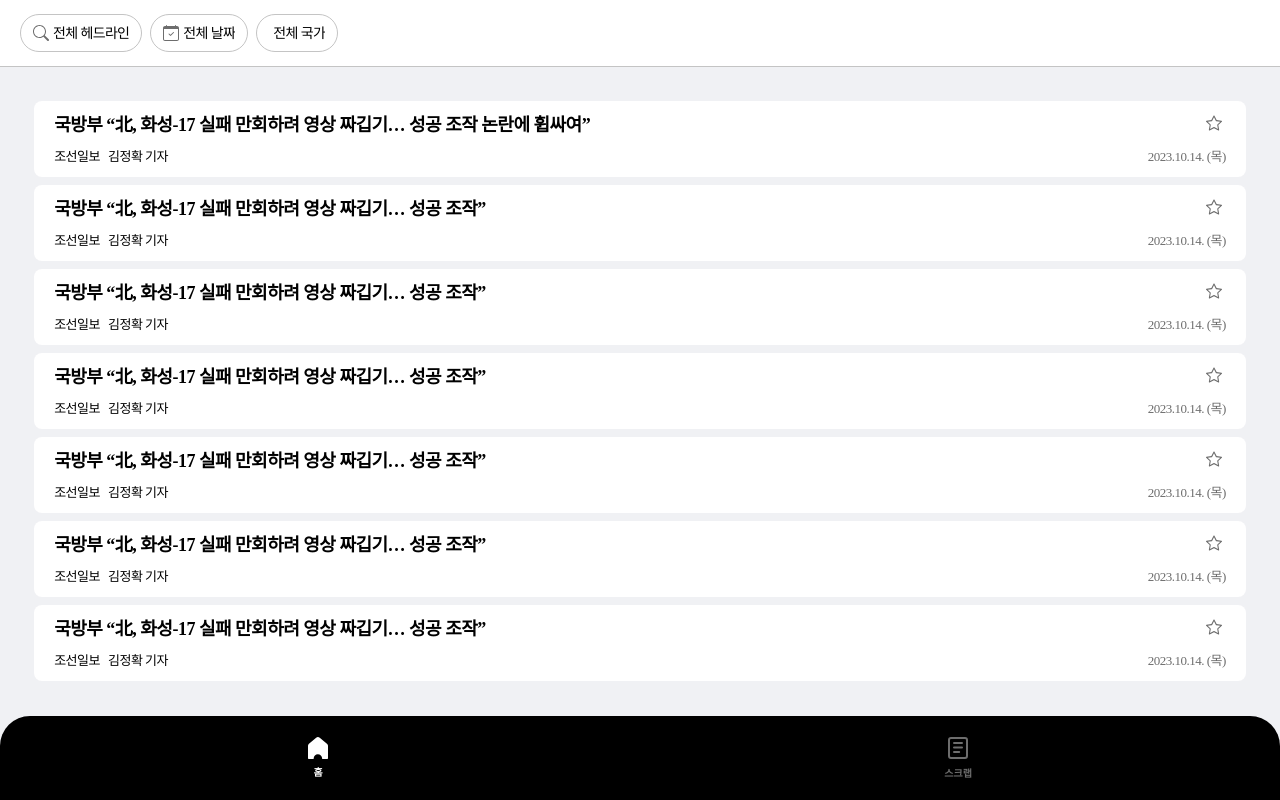
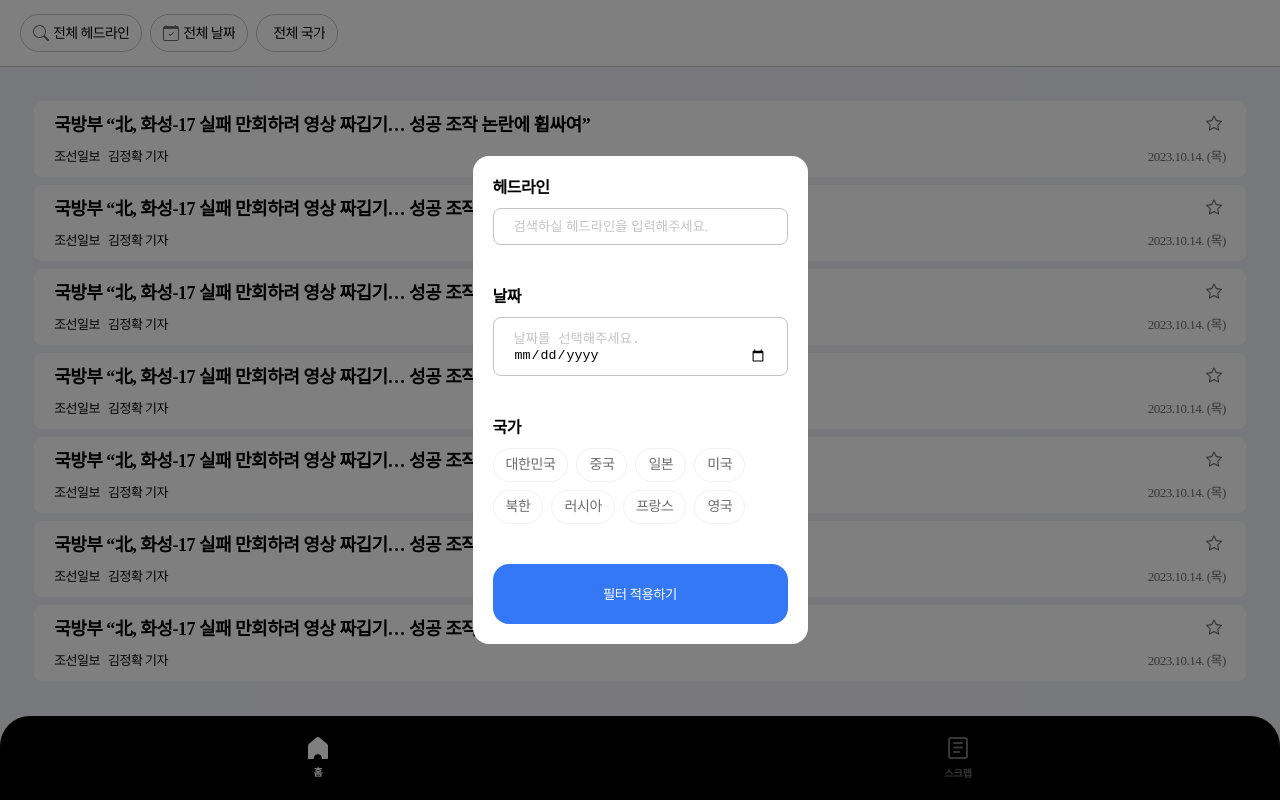
Before and after one commit to egChoi92/nytimes-scarpbook, a React (Create React App) app: page / in a window 1280 px wide. Both pictures are taken after a click on the button "전체 헤드라인". Built offline with nearby package versions, Linux system fonts and the light colour scheme.

Commit message:
Design: 필터 모달 팝업 UI 개발

```diff
--- a/package.json
+++ b/package.json
@@ -24,7 +24,8 @@
     "sort-by": "^1.2.0",
     "styled-components": "^6.0.9",
     "styled-reset": "^4.5.1",
-    "web-vitals": "^2.1.4"
+    "web-vitals": "^2.1.4",
+    "zustand": "^4.4.3"
   },
   "scripts": {
     "start": "react-scripts start",
--- a/src/App.tsx
+++ b/src/App.tsx
@@ -1,4 +1,5 @@
 import BottomBar from 'components/bottomBar/BottomBar';
+import FilterModal from 'components/filter/FilterModal';
 import TopBar from 'components/topBar/TopBar';
 import { Outlet } from 'react-router';
 import styled from 'styled-components';
@@ -18,6 +19,7 @@ export default function App() {
 				<Outlet />
 			</StyledAppContents>
 			<BottomBar />
+			<FilterModal />
 		</div>
 	);
 }
--- a/src/components/filter/FilterButton.tsx
+++ b/src/components/filter/FilterButton.tsx
@@ -1,3 +1,4 @@
+import { filterModalStore } from 'state/modal';
 import styled from 'styled-components';
 
 interface PropsType {
@@ -35,8 +36,12 @@ const StyledFilterButtonText = styled.p`
 `;
 
 export default function FilterButton({ id, text, iconSrc }: PropsType) {
+	const toggleModal = filterModalStore((state) => state.setIsShow);
+	const handleFilterModalOpen = () => {
+		toggleModal(true);
+	};
 	return (
-		<StyledFilterButton className={`button-${id}`}>
+		<StyledFilterButton className={`button-${id}`} onClick={handleFilterModalOpen}>
 			<img src={iconSrc} alt="" />
 			<StyledFilterButtonText>
 				<span>{text}</span>
--- /dev/null
+++ b/src/components/filter/FilterDate.tsx
@@ -0,0 +1,23 @@
+import styled from 'styled-components';
+import { StyledFilter, StyledFilterTitle, StyledInput } from 'styles/compoents';
+
+export const StyledFilterInputDate = styled(StyledInput)`
+	&::before {
+		content: attr(data-placeholder);
+		width: 100%;
+		color: #c4c4c4;
+	}
+
+	&:focus::before {
+		display: none;
+	}
+`;
+
+export default function FilterDate() {
+	return (
+		<StyledFilter>
+			<StyledFilterTitle>날짜</StyledFilterTitle>
+			<StyledFilterInputDate type="date" data-placeholder="날짜를 선택해주세요." />
+		</StyledFilter>
+	);
+}
--- /dev/null
+++ b/src/components/filter/FilterHeadline.tsx
@@ -0,0 +1,10 @@
+import { StyledFilter, StyledFilterTitle, StyledInput } from 'styles/compoents';
+
+export default function FilterHeadline() {
+	return (
+		<StyledFilter>
+			<StyledFilterTitle>헤드라인</StyledFilterTitle>
+			<StyledInput type="text" placeholder="검색하실 헤드라인을 입력해주세요." />
+		</StyledFilter>
+	);
+}
--- /dev/null
+++ b/src/components/filter/FilterModal.tsx
@@ -0,0 +1,61 @@
+import FilterDate from 'components/filter/FilterDate';
+import FilterHeadline from 'components/filter/FilterHeadline';
+import FilterNation from 'components/filter/FilterNation';
+import { MouseEvent } from 'react';
+import { filterModalStore } from 'state/modal';
+import styled from 'styled-components';
+
+const StyledModal = styled.div`
+	display: flex;
+	justify-content: center;
+	align-items: center;
+	position: fixed;
+	top: 0;
+	left: 0;
+	width: 100%;
+	height: 100%;
+	background-color: rgba(0, 0, 0, 0.5);
+`;
+const StyledModalWrapper = styled.div`
+	width: 89.33333333333333%;
+	max-width: 335px;
+	padding: 1.25rem;
+	border-radius: 1rem;
+	background-color: #fff;
+`;
+const StyledModalButton = styled.button`
+	display: flex;
+	justify-content: center;
+	align-items: center;
+	width: 100%;
+	height: 60px;
+	margin-top: 2.5rem;
+	border-radius: 1rem;
+	background-color: #3478f6;
+	color: #fff;
+	letter-spacing: -0.0313rem;
+`;
+
+export default function FilterModal() {
+	const isShow = filterModalStore((state) => state.isShow);
+	const toggleModal = filterModalStore((state) => state.setIsShow);
+	const handleDimClick = (event: MouseEvent<HTMLDivElement>) => {
+		if (event.target === event.currentTarget) toggleModal(false);
+	};
+	const handleFilterSubmit = () => {
+		toggleModal(false);
+	};
+
+	return (
+		isShow && (
+			<StyledModal onClick={(event) => handleDimClick(event)}>
+				<StyledModalWrapper>
+					<FilterHeadline />
+					<FilterDate />
+					<FilterNation />
+					<StyledModalButton onClick={handleFilterSubmit}>필터 적용하기</StyledModalButton>
+				</StyledModalWrapper>
+			</StyledModal>
+		)
+	);
+}
--- /dev/null
+++ b/src/components/filter/FilterNation.tsx
@@ -0,0 +1,90 @@
+import styled from 'styled-components';
+import { StyledFilter, StyledFilterTitle } from 'styles/compoents';
+
+const StyledFilterNationList = styled.ul`
+	display: flex;
+	flex-wrap: wrap;
+	margin: -0.25rem;
+`;
+const StyledFilterNationItem = styled.li`
+	overflow: hidden;
+	padding: 0.25rem;
+`;
+const StyledFilterCheckbox = styled.input`
+	&:checked + label {
+		background-color: #82b0f4;
+		color: #fff;
+	}
+`;
+const StyledFilterLabel = styled.label`
+	display: inline-block;
+	padding: 0.25rem 0.75rem;
+	border-radius: 1.875rem;
+	border: 1px solid #f2f2f2;
+	font-size: 0.875rem;
+	line-height: 1.7142857142857142;
+	color: #6d6d6d;
+	letter-spacing: -0.025rem;
+	text-align: center;
+`;
+
+export default function FilterNation() {
+	const nationProps = [
+		{
+			id: 'nation-kor',
+			text: '대한민국',
+			value: '',
+		},
+		{
+			id: 'nation-chn',
+			text: '중국',
+			value: '',
+		},
+		{
+			id: 'nation-jpn',
+			text: '일본',
+			value: '',
+		},
+		{
+			id: 'nation-usa',
+			text: '미국',
+			value: '',
+		},
+		{
+			id: 'nation-prk',
+			text: '북한',
+			value: '',
+		},
+		{
+			id: 'nation-rus',
+			text: '러시아',
+			value: '',
+		},
+		{
+			id: 'nation-fra',
+			text: '프랑스',
+			value: '',
+		},
+		{
+			id: 'nation-gbr',
+			text: '영국',
+			value: '',
+		},
+	];
+	return (
+		<StyledFilter>
+			<StyledFilterTitle>국가</StyledFilterTitle>
+			<StyledFilterNationList>
+				{nationProps.map((props, index) => {
+					const { id, text, value } = props;
+					return (
+						<StyledFilterNationItem key={`filter-nation-${index}`}>
+							<StyledFilterCheckbox type="checkbox" name="" id={id} className="hidden" value={value} />
+							<StyledFilterLabel htmlFor={id}>{text}</StyledFilterLabel>
+						</StyledFilterNationItem>
+					);
+				})}
+			</StyledFilterNationList>
+		</StyledFilter>
+	);
+}
--- /dev/null
+++ b/src/state/modal.ts
@@ -0,0 +1,11 @@
+import { create } from 'zustand';
+
+interface FilterModalStateType {
+	isShow: boolean;
+	setIsShow: (isShow: boolean) => void;
+}
+
+export const filterModalStore = create<FilterModalStateType>()((set) => ({
+	isShow: false,
+	setIsShow: (by: boolean) => set({ isShow: by }),
+}));
--- a/src/styles/compoents.ts
+++ b/src/styles/compoents.ts
@@ -6,3 +6,25 @@ export const StyledSection = styled.section`
 	padding: 2.667vw 2.667vw 3.2vw;
 	background-color: #f0f1f4;
 `;
+
+export const StyledFilter = styled.div`
+	& + & {
+		margin-top: 2.5rem;
+	}
+`;
+export const StyledFilterTitle = styled.p`
+	margin-bottom: 0.5rem;
+	font-weight: 600;
+	font-size: 1rem;
+	line-height: 1.5;
+	letter-spacing: -0.0313rem;
+`;
+export const StyledInput = styled.input`
+	width: 100%;
+	padding: 0.625rem 1.25rem;
+	border-radius: 0.5rem;
+	border: 1px solid #c4c4c4;
+	&::placeholder {
+		color: #c4c4c4;
+	}
+`;
```
Also changed, not shown: 1 other file (tests, documents, lock files or other folders).
